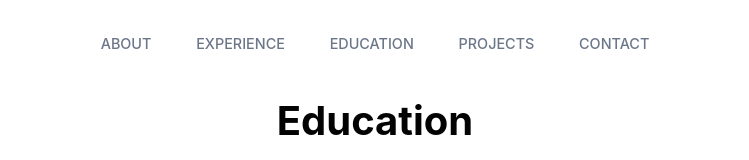
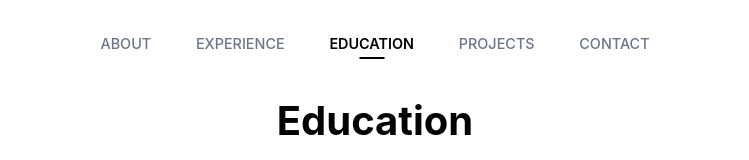
Before and after one commit to kpan02/portfolio, a React (Vite) app: page /education in a window 1280 px wide. Shown: the top 160 px of the page, without its empty margins (265-1014 px from the left). Built offline with nearby package versions, Linux system fonts and the light colour scheme.

Commit message:
navbar -- highlight current tab

```diff
--- a/src/components/Navbar/Navbar.jsx
+++ b/src/components/Navbar/Navbar.jsx
@@ -1,11 +1,17 @@
 import React, { useState } from 'react';
 import { HiMenuAlt4, HiX } from 'react-icons/hi';
 import { motion } from 'framer-motion';
-import { Link } from 'react-router-dom';
+import { Link, useLocation } from 'react-router-dom';
 import './navbar.css';
 
 const Navbar = () => {
     const [toggle, setToggle] = useState(false);
+    const location = useLocation();
+
+    // Helper function to check if the link is active
+    const isActive = (path) => {
+        return location.pathname === `/${path}`;
+    };
 
     return (
         <nav className="app__navbar">
@@ -13,7 +19,12 @@
                 {['about', 'experience', 'education', 'projects', 'contact'].map((item) => (
                     <li className="app__flex p-text" key={`link-${item}`}>
                         <div />
-                        <Link to={`/${item}`}>{item}</Link>
+                        <Link
+                            to={`/${item}`}
+                            className={isActive(item) ? 'active' : ''}
+                        >
+                            {item}
+                        </Link>
                     </li>
                 ))}
             </ul>
@@ -37,7 +48,11 @@
                     <ul>
                         {['about', 'experience', 'education', 'projects', 'contact'].map((item) => (
                             <li key={item}>
-                                <Link to={`/${item}`} onClick={() => setToggle(false)}>
+                                <Link
+                                    to={`/${item}`}
+                                    onClick={() => setToggle(false)}
+                                    className={isActive(item) ? 'active' : ''}
+                                >
                                     {item}
                                 </Link>
                             </li>
--- a/src/components/Navbar/navbar.css
+++ b/src/components/Navbar/navbar.css
@@ -49,6 +49,23 @@
 
             &:hover {
                 color: var(--black-color);
+            }
+
+            &.active {
+                font-weight: 600;
+                color: var(--black-color);
+                position: relative;
+
+                &::after {
+                    content: '';
+                    position: absolute;
+                    left: 50%;
+                    bottom: -1px;
+                    width: 25px; /* fixed underline width */
+                    height: 2px;
+                    background-color: var(--black-color);
+                    transform: translateX(-50%);
+                }
             }
         }
 
@@ -143,6 +160,23 @@
                 &:hover {
                     color: var(--black-color);
                 }
+
+                &.active {
+                    font-weight: 700;
+                    color: var(--secondary-color);
+                    position: relative;
+
+                    &::after {
+                        content: '';
+                        position: absolute;
+                        left: 50%;
+                        bottom: -4px;
+                        width: 25px; /* fixed underline width */
+                        height: 2px;
+                        background-color: var(--secondary-color);
+                        transform: translateX(-50%);
+                    }
+                }
             }
         }
     }
```
